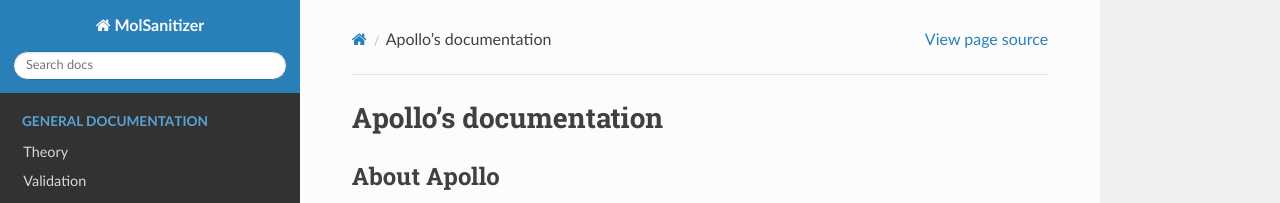
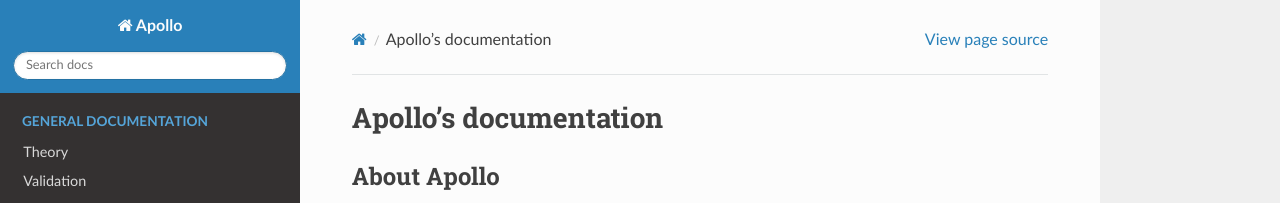
Before and after one commit to phonglam3103/msani-readthedocs, a Sphinx documentation site: the page built from docs/source/index.rst, in a window 1280 px wide. Shown: the top 203 px of the page. Built offline with Sphinx 7.4.7 and the Read the Docs theme 3.1.0, drawn with Linux system fonts in a browser that asks for light colours; formulas are drawn with MathJax 3.

Commit message:
Update conf.py

```diff
--- a/docs/source/conf.py
+++ b/docs/source/conf.py
@@ -2,9 +2,9 @@
 
 # -- Project information
 
-project = 'MolSanitizer'
+project = 'Apollo'
 copyright = "2024, Carlsson's Lab, Uppsala University"
-author = 'Phong Lam, Israel Cabeza de Vaca, Szymon Pach'
+author = 'Phong Lam, Szymon Pach, Ruth Brenk, Israel Cabeza de Vaca, Jens Carlsson'
 
 release = '0.2.3'
 version = '0.2.3'
```
